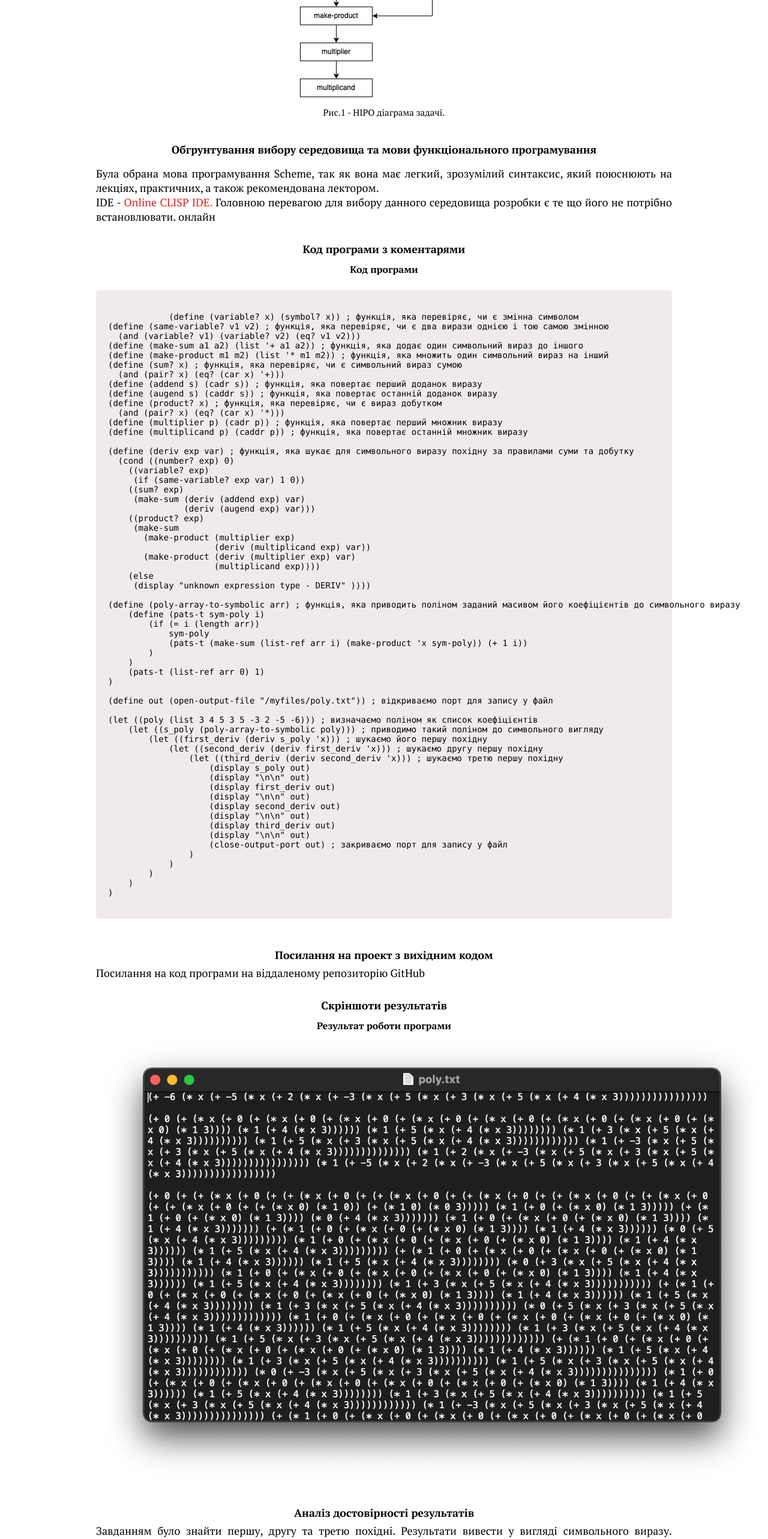
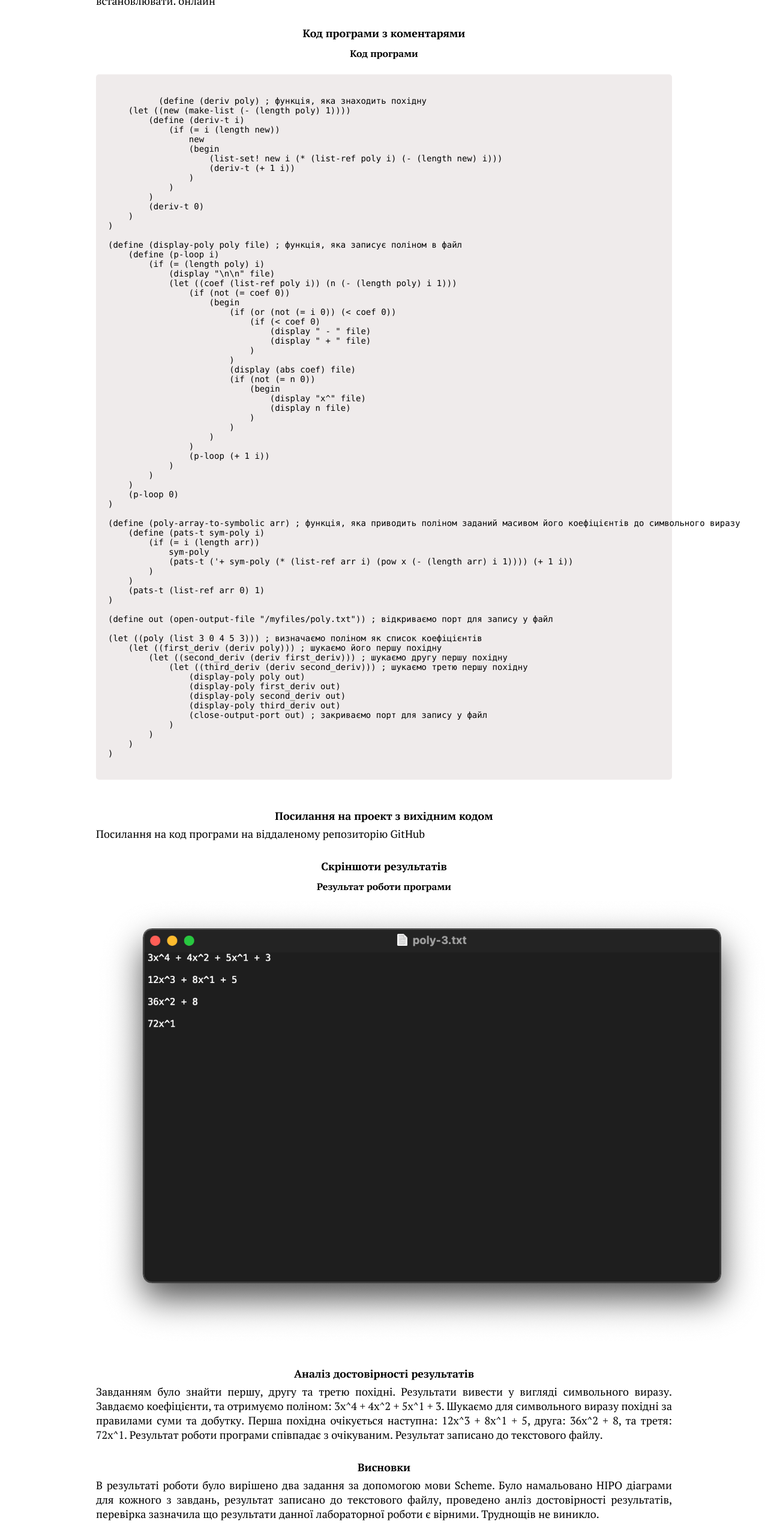
Before and after one commit to ElizabethKorzhova/FunctionalProgramming, a React (Create React App) app: page /lab8 in a window 1280 px wide. Shown: the part 1260-3826 px from the top of the page at 60% size. Built offline with nearby package versions, Linux system fonts and the light colour scheme.

Commit message:
fixed code of lab8

```diff
--- a/src/pages/Lab8.jsx
+++ b/src/pages/Lab8.jsx
@@ -134,41 +134,55 @@ const Lab8 = () => {
         <pre>
           <code className={styles.code}>
             {`
-            (define (variable? x) (symbol? x)) ; функція, яка перевіряє, чи є змінна символом
-(define (same-variable? v1 v2) ; функція, яка перевіряє, чи є два вирази однією і тою самою змінною
-  (and (variable? v1) (variable? v2) (eq? v1 v2)))
-(define (make-sum a1 a2) (list '+ a1 a2)) ; функція, яка додає один символьний вираз до іншого
-(define (make-product m1 m2) (list '* m1 m2)) ; функція, яка множить один символьний вираз на інший
-(define (sum? x) ; функція, яка перевіряє, чи є символьний вираз сумою
-  (and (pair? x) (eq? (car x) '+)))
-(define (addend s) (cadr s)) ; функція, яка повертає перший доданок виразу
-(define (augend s) (caddr s)) ; функція, яка повертає останній доданок виразу
-(define (product? x) ; функція, яка перевіряє, чи є вираз добутком
-  (and (pair? x) (eq? (car x) '*)))
-(define (multiplier p) (cadr p)) ; функція, яка повертає перший множник виразу
-(define (multiplicand p) (caddr p)) ; функція, яка повертає останній множник виразу
+          (define (deriv poly) ; функція, яка знаходить похідну
+    (let ((new (make-list (- (length poly) 1))))
+        (define (deriv-t i)
+            (if (= i (length new))
+                new
+                (begin
+                    (list-set! new i (* (list-ref poly i) (- (length new) i)))
+                    (deriv-t (+ 1 i))
+                )
+            )
+        )
+        (deriv-t 0)
+    )
+)
 
-(define (deriv exp var) ; функція, яка шукає для символьного виразу похідну за правилами суми та добутку
-  (cond ((number? exp) 0)
-    ((variable? exp)
-     (if (same-variable? exp var) 1 0))
-    ((sum? exp)
-     (make-sum (deriv (addend exp) var)
-               (deriv (augend exp) var)))
-    ((product? exp)
-     (make-sum
-       (make-product (multiplier exp)
-                     (deriv (multiplicand exp) var))
-       (make-product (deriv (multiplier exp) var)
-                     (multiplicand exp))))
-    (else
-     (display "unknown expression type - DERIV" ))))
+(define (display-poly poly file) ; функція, яка записує поліном в файл
+    (define (p-loop i)
+        (if (= (length poly) i)
+            (display "\\n\\n" file)
+            (let ((coef (list-ref poly i)) (n (- (length poly) i 1)))
+                (if (not (= coef 0))
+                    (begin
+                        (if (or (not (= i 0)) (< coef 0))
+                            (if (< coef 0)
+                                (display " - " file)
+                                (display " + " file)
+                            )
+                        )
+                        (display (abs coef) file)
+                        (if (not (= n 0))
+                            (begin
+                                (display "x^" file)
+                                (display n file)
+                            )
+                        )
+                    )
+                )
+                (p-loop (+ 1 i))
+            )
+        )
+    )
+    (p-loop 0)
+)
 
 (define (poly-array-to-symbolic arr) ; функція, яка приводить поліном заданий масивом його коефіцієнтів до символьного виразу
     (define (pats-t sym-poly i)
         (if (= i (length arr))
             sym-poly
-            (pats-t (make-sum (list-ref arr i) (make-product 'x sym-poly)) (+ 1 i))
+            (pats-t ('+ sym-poly (* (list-ref arr i) (pow x (- (length arr) i 1)))) (+ 1 i))
         )
     )
     (pats-t (list-ref arr 0) 1)
@@ -176,21 +190,15 @@ const Lab8 = () => {
 
 (define out (open-output-file "/myfiles/poly.txt")) ; відкриваємо порт для запису у файл
 
-(let ((poly (list 3 4 5 3 5 -3 2 -5 -6))) ; визначаємо поліном як список коефіцієнтів
-    (let ((s_poly (poly-array-to-symbolic poly))) ; приводимо такий поліном до символьного вигляду
-        (let ((first_deriv (deriv s_poly 'x))) ; шукаємо його першу похідну
-            (let ((second_deriv (deriv first_deriv 'x))) ; шукаємо другу першу похідну
-                (let ((third_deriv (deriv second_deriv 'x))) ; шукаємо третю першу похідну
-                    (display s_poly out)
-                    (display "\\n\\n" out)
-                    (display first_deriv out)
-                    (display "\\n\\n" out)
-                    (display second_deriv out)
-                    (display "\\n\\n" out)
-                    (display third_deriv out)
-                    (display "\\n\\n" out)
-                    (close-output-port out) ; закриваємо порт для запису у файл
-                )
+(let ((poly (list 3 0 4 5 3))) ; визначаємо поліном як список коефіцієнтів
+    (let ((first_deriv (deriv poly))) ; шукаємо його першу похідну
+        (let ((second_deriv (deriv first_deriv))) ; шукаємо другу першу похідну
+            (let ((third_deriv (deriv second_deriv))) ; шукаємо третю першу похідну
+                (display-poly poly out)
+                (display-poly first_deriv out)
+                (display-poly second_deriv out)
+                (display-poly third_deriv out)
+                (close-output-port out) ; закриваємо порт для запису у файл
             )
         )
     )
@@ -220,19 +228,11 @@ const Lab8 = () => {
       </h5>
       <div>
         Завданням було знайти першу, другу та третю похідні. Результати вивести
-        у вигляді символьного виразу. Завдаємо коефіцієнти, та отримуємо поліном
-        у символьному вігляді: (+ -6 (* x (+ -5 (* x (+ 2 (* x (+ -3 (* x (+ 5
-        (* x (+ 3 (* x (+ 5 (* x (+ 4 (* x 3)))))))))))))))). Шукаємо для
-        символьного виразу похідні за правилами суми та добутку. Перша похідна
-        очікується наступна: (+ 0 (+ (* x (+ 0 (+ (* x (+ 0 (+ (* x (+ 0 (+ (* x
-        (+ 0 (+ (* x (+ 0 (+ (* x (+ 0 (+ (* x (+ 0 (+ (* x 0) (* 1 3)))) (* 1
-        (+ 4 (* x 3)))))) (* 1 (+ 5 (* x (+ 4 (* x 3)))))))) (* 1 (+ 3 (* x (+ 5
-        (* x (+ 4 (* x 3)))))))))) (* 1 (+ 5 (* x (+ 3 (* x (+ 5 (* x (+ 4 (* x
-        3)))))))))))) (* 1 (+ -3 (* x (+ 5 (* x (+ 3 (* x (+ 5 (* x (+ 4 (* x
-        3)))))))))))))) (* 1 (+ 2 (* x (+ -3 (* x (+ 5 (* x (+ 3 (* x (+ 5 (* x
-        (+ 4 (* x 3)))))))))))))))) (* 1 (+ -5 (* x (+ 2 (* x (+ -3 (* x (+ 5 (*
-        x (+ 3 (* x (+ 5 (* x (+ 4 (* x 3))))))))))))))))). Результат роботи
-        програми співпадає з очікуваним. Результат записано до текстового файлу.
+        у вигляді символьного виразу. Завдаємо коефіцієнти, та отримуємо
+        поліном: 3x^4 + 4x^2 + 5x^1 + 3. Шукаємо для символьного виразу похідні
+        за правилами суми та добутку. Перша похідна очікується наступна: 12x^3 +
+        8x^1 + 5, друга: 36x^2 + 8, та третя: 72x^1. Результат роботи програми
+        співпадає з очікуваним. Результат записано до текстового файлу.
       </div>
       <h5 className={styles.titlesProgressOfWork} id="сonclusion">
         Висновки
```
Also changed, not shown: labs/lab_8.txt, src/img/block-diagrams/HIPO_8.png, src/img/results/result-8.png.
